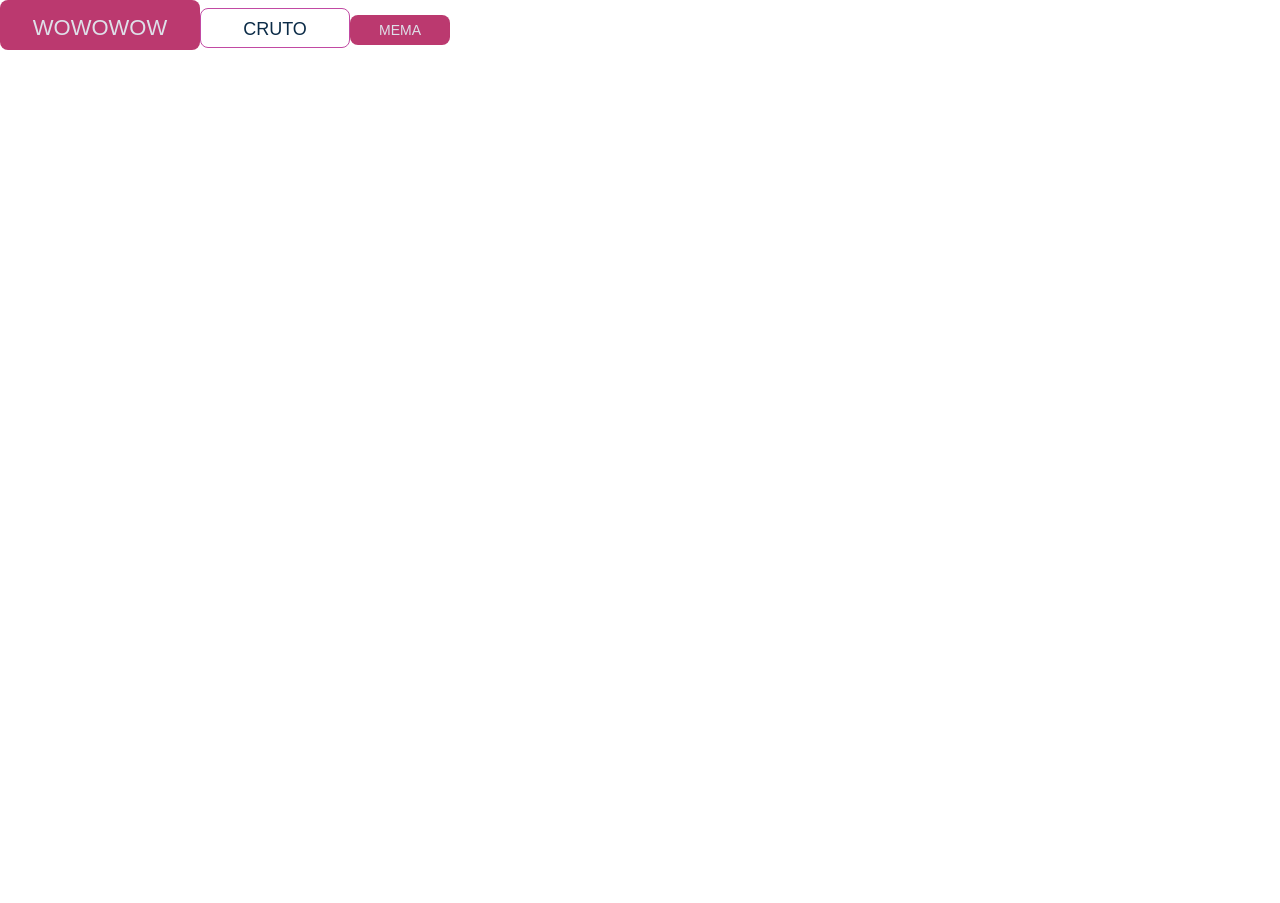
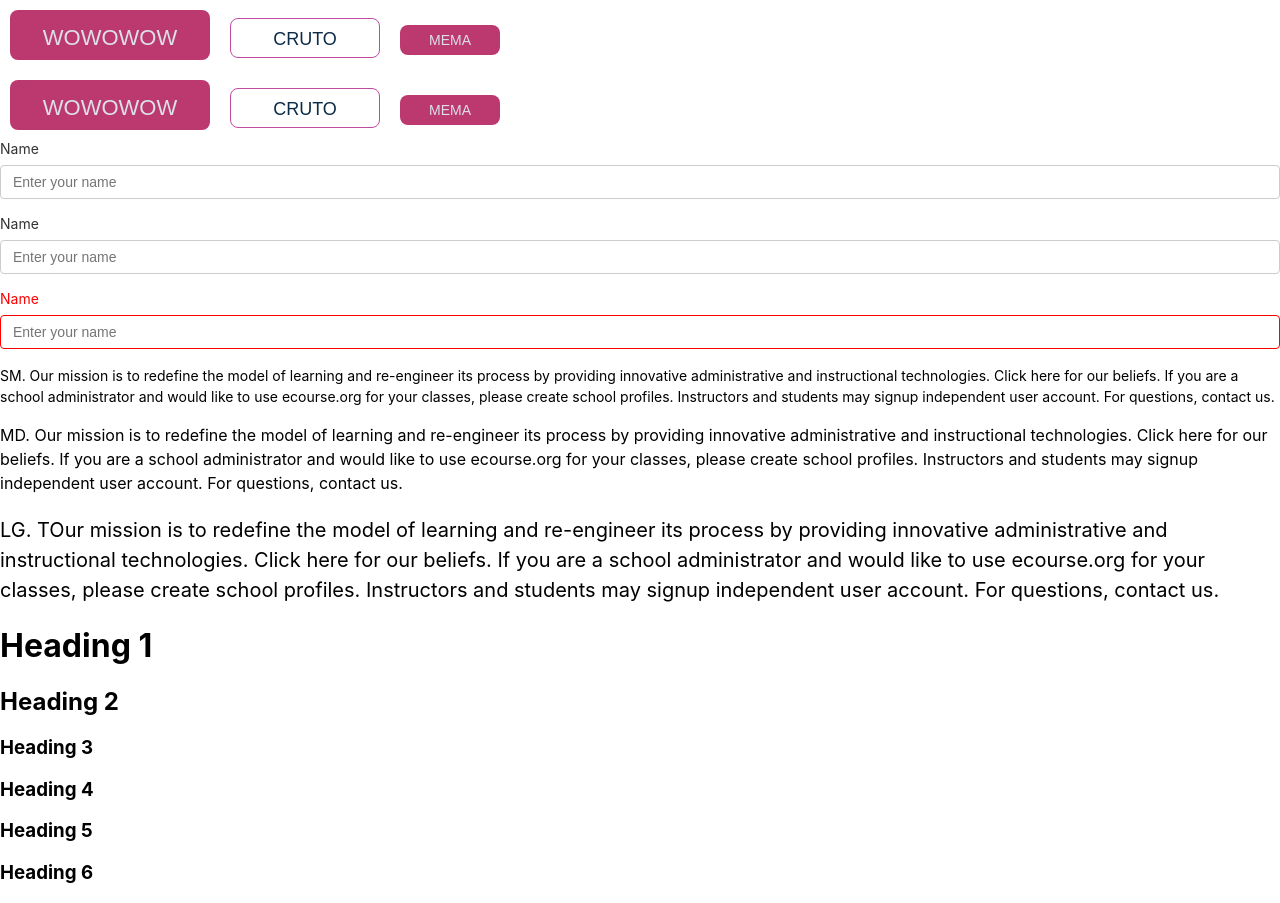
Before and after one commit to memalxl/ui, a React (Create React App) app: page / in a window 1280 px wide. Before the commit the page ends 800 px from the top, so only its background shows below. Built offline with nearby package versions, Linux system fonts and the light colour scheme.

Commit message:
third commit

```diff
--- a/src/App.js
+++ b/src/App.js
@@ -1,11 +1,80 @@
 import Button from "./components/button";
+import Input from "./components/input/input";
+import Typography from "./components/typography/typography";
+import Heading from "./components/heading/heading";
 
 function App() {
+  const handleInputChange = (e) => {
+    console.log("Input value:", e.target.value);
+  };
+
   return (
     <div>
-      <Button size="lg">WOWOWOW</Button>
-      <Button size="md" variant="bordered">CRUTO</Button>
-      <Button size="sm">MEMA</Button>
+      <div>
+        <div>
+          <Button size="lg">WOWOWOW</Button>
+          <Button size="md" variant="bordered">CRUTO</Button>
+          <Button size="sm">MEMA</Button>
+        </div>
+        <div>
+          <Button size="lg">WOWOWOW</Button>
+          <Button size="md" variant="bordered">CRUTO</Button>
+          <Button size="sm">MEMA</Button>
+        </div>
+      </div>
+      <div>
+        <Input
+          label="Name"
+          placeholder="Enter your name"
+          onChange={handleInputChange}
+        />
+        <Input
+          label="Name"
+          placeholder="Enter your name"
+          onChange={handleInputChange}
+        />
+        <Input
+          type="text"
+          label="Name"
+          placeholder="Enter your name"
+          danger
+          onChange={handleInputChange}
+        />
+      </div>
+      <div>
+      <Typography textSize="sm">
+        SM. Our mission is to redefine the model of learning and re-engineer
+        its process by providing innovative administrative and instructional
+        technologies. Click here for our beliefs. If you are a school
+        administrator and would like to use ecourse.org for your classes,
+        please create school profiles. Instructors and students may signup
+        independent user account. For questions, contact us.
+      </Typography>
+      <Typography textSize="md" className="custom-class">
+        MD. Our mission is to redefine the model of learning and re-engineer
+        its process by providing innovative administrative and instructional
+        technologies. Click here for our beliefs. If you are a school
+        administrator and would like to use ecourse.org for your classes,
+        please create school profiles. Instructors and students may signup
+        independent user account. For questions, contact us.
+      </Typography>
+      <Typography textSize="lg">
+        LG. TOur mission is to redefine the model of learning and re-engineer
+        its process by providing innovative administrative and instructional
+        technologies. Click here for our beliefs. If you are a school
+        administrator and would like to use ecourse.org for your classes,
+        please create school profiles. Instructors and students may signup
+        independent user account. For questions, contact us.
+      </Typography>
+    </div>
+    <div>
+      <Heading level={1}>Heading 1</Heading>
+      <Heading level={2} className="custom-class">Heading 2</Heading>
+      <Heading level={3}>Heading 3</Heading>
+      <Heading level={3}>Heading 4</Heading>
+      <Heading level={3}>Heading 5</Heading>
+      <Heading level={3}>Heading 6</Heading>
+    </div>
     </div>
   );
 }
--- a/src/components/button/index.css
+++ b/src/components/button/index.css
@@ -7,6 +7,7 @@
     border: none;
     font-size: 18px;
     transition: background 0.2s ease-in-out;
+    margin: 10px;
 }
 
 
--- /dev/null
+++ b/src/components/heading/heading.css
@@ -0,0 +1,33 @@
+
+
+h1, h2, h3, h4, h5, h6 {
+    margin: 16px 0;
+    font-family: Arial, sans-serif;
+  }
+
+  h1 {
+    font-size: 32px;
+    font-weight: bold;
+  }
+
+  h2 {
+    font-size: 28px;
+    font-weight: bold;
+  }
+
+  h3 {
+    font-size: 24px;
+    font-weight: bold;
+  }
+
+  h4 {
+    font-size: 18px;
+  }
+
+  h5 {
+    font-size: 15px;
+  }
+
+  h6 {
+    font-size: 10px;
+  }
--- /dev/null
+++ b/src/components/heading/heading.jsx
@@ -0,0 +1,8 @@
+import React from "react";
+
+function Heading({ level = 1, className = "", children }) {
+  const Tag = `h${level}`;
+  return <Tag className={className}>{children}</Tag>;
+}
+
+export default Heading;
--- /dev/null
+++ b/src/components/input/input.css
@@ -0,0 +1,38 @@
+
+.input-wrapper {
+    margin-bottom: 16px;
+    display: flex;
+    flex-direction: column;
+  }
+
+
+  .input-label {
+    margin-bottom: 8px;
+    font-size: 14px;
+    color: #333;
+  }
+
+  /* Поле ввода */
+  .input-field {
+    padding: 8px 12px;
+    font-size: 14px;
+    border: 1px solid #ccc;
+    border-radius: 4px;
+    transition: border-color 0.3s ease-in-out;
+  }
+
+
+  .input-field:focus {
+    outline: none;
+    border-color: blue;
+  }
+
+
+  .input-field.danger {
+    border-color: red;
+    color: red;
+  }
+
+  .input-wrapper.danger .input-label {
+    color: red;
+  }
--- /dev/null
+++ b/src/components/input/input.jsx
@@ -0,0 +1,28 @@
+import React from 'react';
+import './input.css';
+
+const Input = ({
+  type = 'text',
+  placeholder = '',
+  defaultValue = '',
+  onChange,
+  disabled,
+  label,
+  danger
+}) => {
+  return (
+    <div className={`input-wrapper ${danger ? 'danger' : ''}`}>
+      {label && <label className="input-label">{label}</label>}
+      <input
+        type={type}
+        placeholder={placeholder}
+        defaultValue={defaultValue}
+        onChange={onChange}
+        disabled={disabled}
+        className={`input-field ${danger ? 'danger' : ''}`}
+      />
+    </div>
+  );
+};
+
+export default Input;
--- /dev/null
+++ b/src/components/typography/typography.css
@@ -0,0 +1,17 @@
+p {
+    margin: 1em 0;
+    line-height: 1.5;
+  }
+
+  /* Размеры текста */
+  .typography-sm {
+    font-size: 0.875rem;
+  }
+
+  .typography-md {
+    font-size: 1rem;
+  }
+
+  .typography-lg {
+    font-size: 1.25rem;
+  }
--- /dev/null
+++ b/src/components/typography/typography.jsx
@@ -0,0 +1,14 @@
+import React from "react";
+import "./typography.css";
+
+const Typography = ({ textSize = "md", className = "", children }) => {
+  const textSizeClass = `typography-${textSize}`;
+
+  return (
+    <p className={`${textSizeClass} ${className}`.trim()}>
+      {children}
+    </p>
+  );
+};
+
+export default Typography;
```
Also changed, not shown: src/components/button/index.jsx (line endings or trailing spaces).
